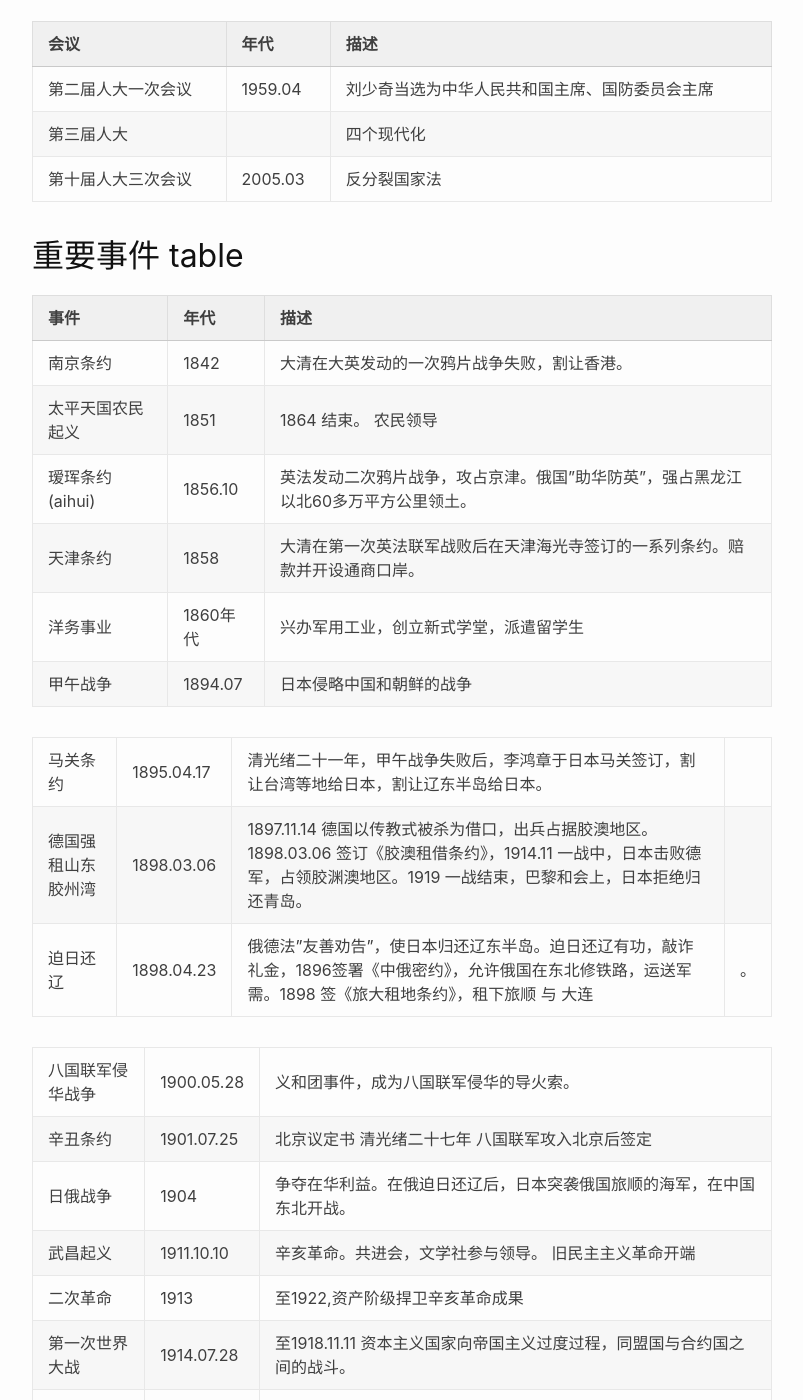
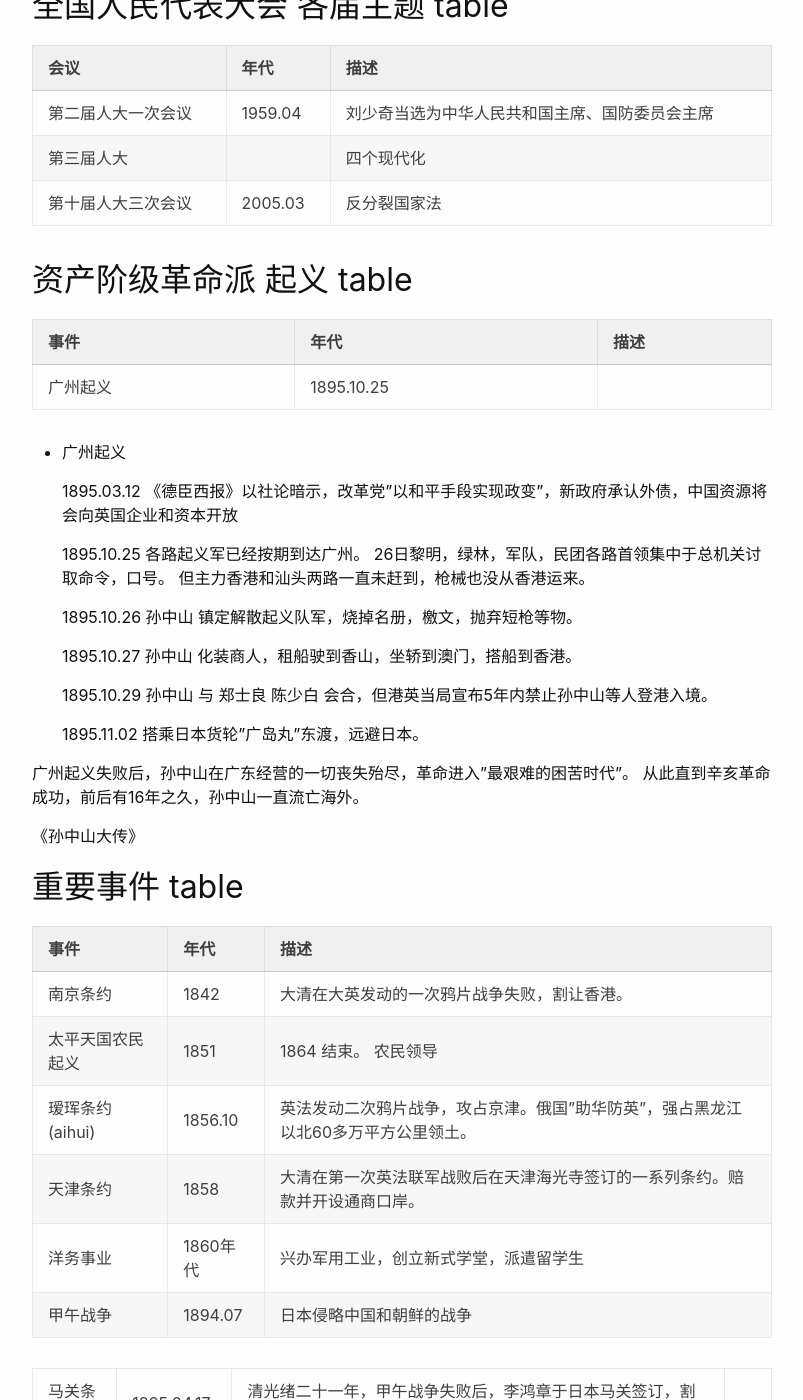
Before and after one commit to wangtiga/wangtiga.github.io, a Jekyll site: the page built from _posts/2020-11-15-3708_summary.md, in a window 1280 px wide and 1400 px high, scrolled down 16593 px. Shown: the whole window, without its empty margins (238-1041 px from the left). Built offline with Jekyll 4.4.1, drawn with Linux system fonts in a browser that asks for light colours.

Commit message:
updated from notep

```diff
--- a/_posts/2020-11-15-3708_summary.md
+++ b/_posts/2020-11-15-3708_summary.md
@@ -426,6 +426,32 @@ TODO 第一次鸦片战争时期开设的几个通商口岸只有香港起到真
   第十届人大三次会议  | 2005.03    | 反分裂国家法 |
 
 
+## 资产阶级革命派 起义 table
+
+  事件                |  年代      |   描述                 |
+--------------------- | ---------- | ---------------------- |
+  广州起义            | 1895.10.25 |
+
+- 广州起义
+
+  1895.03.12 《德臣西报》以社论暗示，改革党"以和平手段实现政变"，新政府承认外债，中国资源将会向英国企业和资本开放
+
+  1895.10.25 各路起义军已经按期到达广州。 26日黎明，绿林，军队，民团各路首领集中于总机关讨取命令，口号。 但主力香港和汕头两路一直未赶到，枪械也没从香港运来。
+
+  1895.10.26 孙中山 镇定解散起义队军，烧掉名册，檄文，抛弃短枪等物。
+
+  1895.10.27 孙中山 化装商人，租船驶到香山，坐轿到澳门，搭船到香港。
+
+  1895.10.29 孙中山 与 郑士良 陈少白 会合，但港英当局宣布5年内禁止孙中山等人登港入境。
+
+  1895.11.02 搭乘日本货轮"广岛丸"东渡，远避日本。
+
+广州起义失败后，孙中山在广东经营的一切丧失殆尽，革命进入"最艰难的困苦时代"。
+从此直到辛亥革命成功，前后有16年之久，孙中山一直流亡海外。
+
+《孙中山大传》
+
+
 ## 重要事件 table
 
   事件                |  年代      |   描述                 |
```
Also changed, not shown: _posts/2020-11-21-3708_2019_10.md (+3 -0 lines).
